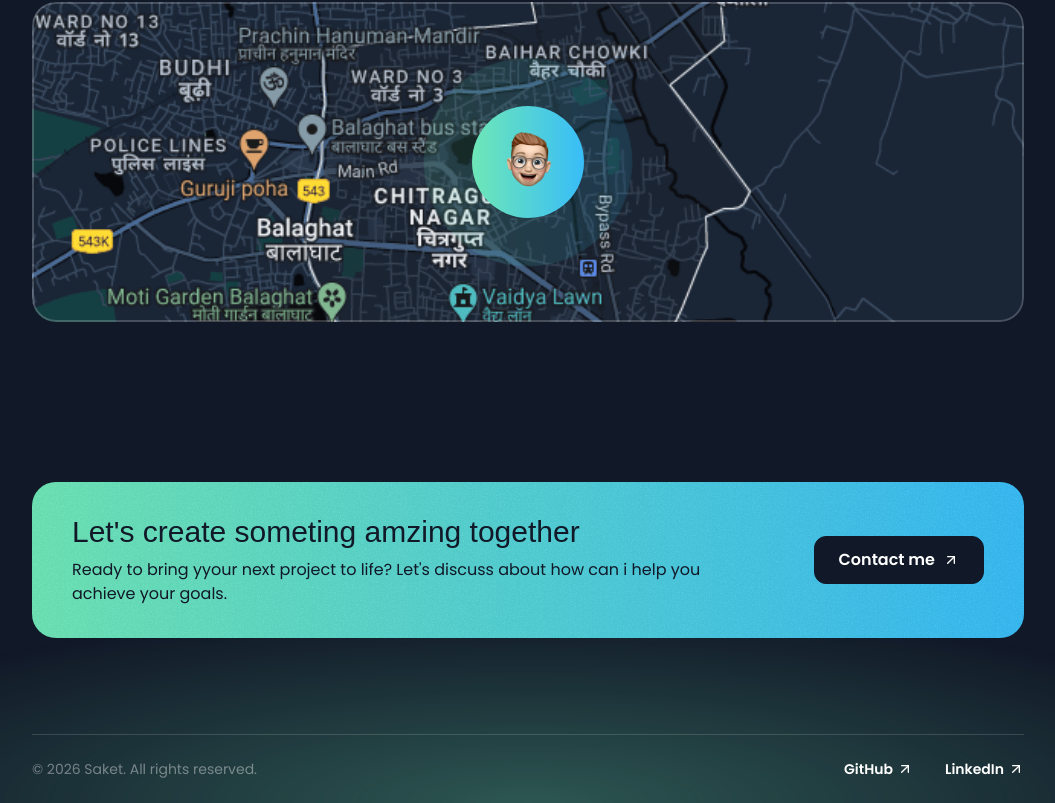
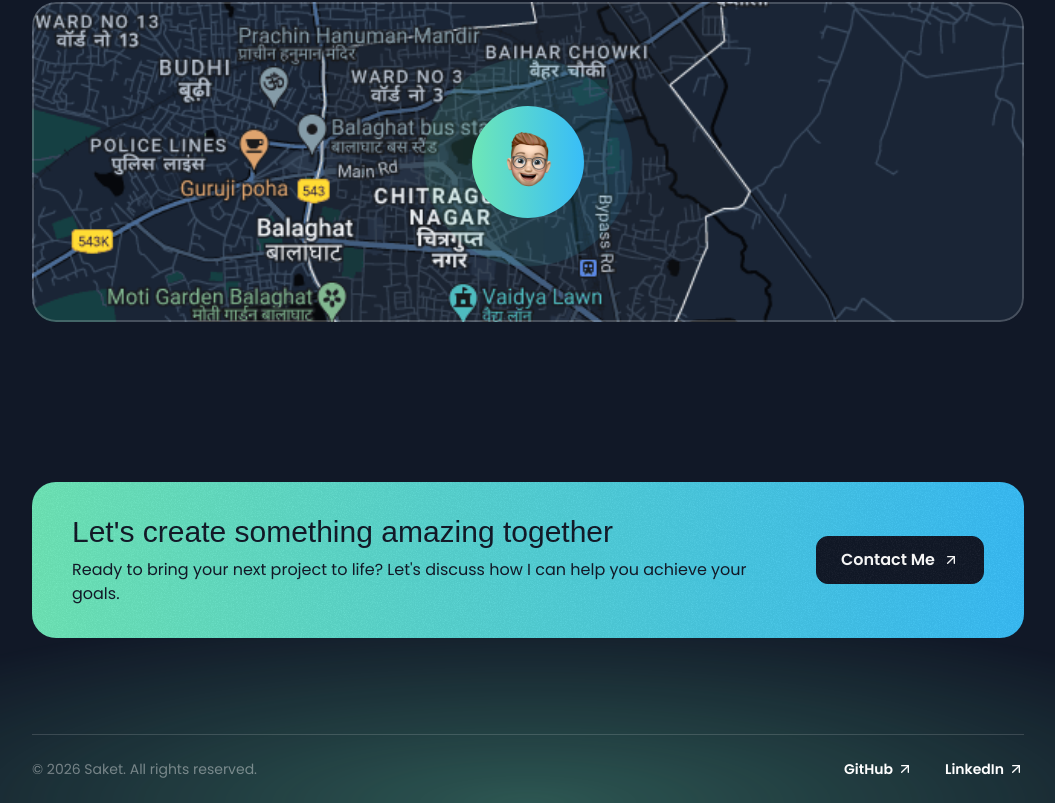
Before and after one commit to saketgoswami09/my-portfolio-saket, a Next.js app: page / in a window 1280 px wide. Shown: the part 5308-6111 px from the top of the page, without its empty margins (112-1167 px from the left). Built offline with nearby package versions, Linux system fonts and the light colour scheme; a web font is replaced by a local one.

Commit message:
Fix typos and improve accessibility in Contact section

```diff
--- a/src/sections/Contact.tsx
+++ b/src/sections/Contact.tsx
@@ -1,33 +1,38 @@
-import ArrowUpRigthIcon from "@/assets/icons/arrow-up-right.svg";
-
+import ArrowUpRightIcon from "@/assets/icons/arrow-up-right.svg";
 import grainImage from "@/assets/images/grain.jpg";
 
 export const ContactSection = () => {
   return (
     <div className="py-16 pt-14 lg:py-24 lg:pt-20" id="contact">
       <div className="container">
-        <div className="bg-gradient-to-r from-emerald-300 to-sky-400 text-gray-900 py-8 px-10 rounded-3xl text-center md:text-left relative overflow-hidden z-0 ">
+        <div className="relative overflow-hidden rounded-3xl bg-gradient-to-r from-emerald-300 to-sky-400 px-10 py-8 text-center text-gray-900 z-0 md:text-left">
+
+          {/* Background grain */}
           <div
-            className="absolute  inset-0  opacity-5 -z-10"
+            className="absolute inset-0 opacity-5 pointer-events-none"
             style={{ backgroundImage: `url(${grainImage.src})` }}
-          ></div>
-          <div className="flex flex-col gap-8 md:flex-row  md:gap-16 items-center">
-            <div className="">
+          />
+
+          <div className="flex flex-col items-center gap-8 md:flex-row md:gap-16">
+            <div>
               <h2 className="font-serif text-2xl md:text-3xl">
-                Let&apos;s create someting amzing together
+                Let&apos;s create something amazing together
               </h2>
-              <p className="text-sm md:text-base mt-2">
-                Ready to bring yyour next project to life? Let&apos;s discuss
-                about how can i help you achieve your goals.
+              <p className="mt-2 text-sm md:text-base">
+                Ready to bring your next project to life? Let&apos;s discuss how
+                I can help you achieve your goals.
               </p>
             </div>
-            <div className="">
+
+            <div>
               <a
-                href="mailto:saketgirigoswami4141@gmail.com"
-                className="text-white bg-gray-900 inline-flex items-center px-6 h-12 rounded-xl gap-2 w-max border border-gray-900"
+                href="https://mail.google.com/mail/?view=cm&fs=1&to=saketgirigoswami4141@gmail.com"
+                target="_blank"
+                rel="noopener noreferrer"
+                className="inline-flex h-12 w-max items-center gap-2 rounded-xl border border-gray-900 bg-gray-900 px-6 text-white transition-all duration-300 hover:scale-105 hover:bg-gray-800"
               >
-                <span className="font-semibold">Contact me</span>
-                <ArrowUpRigthIcon className="size-4" />
+                <span className="font-semibold">Contact Me</span>
+                <ArrowUpRightIcon className="size-4" />
               </a>
             </div>
           </div>
```
